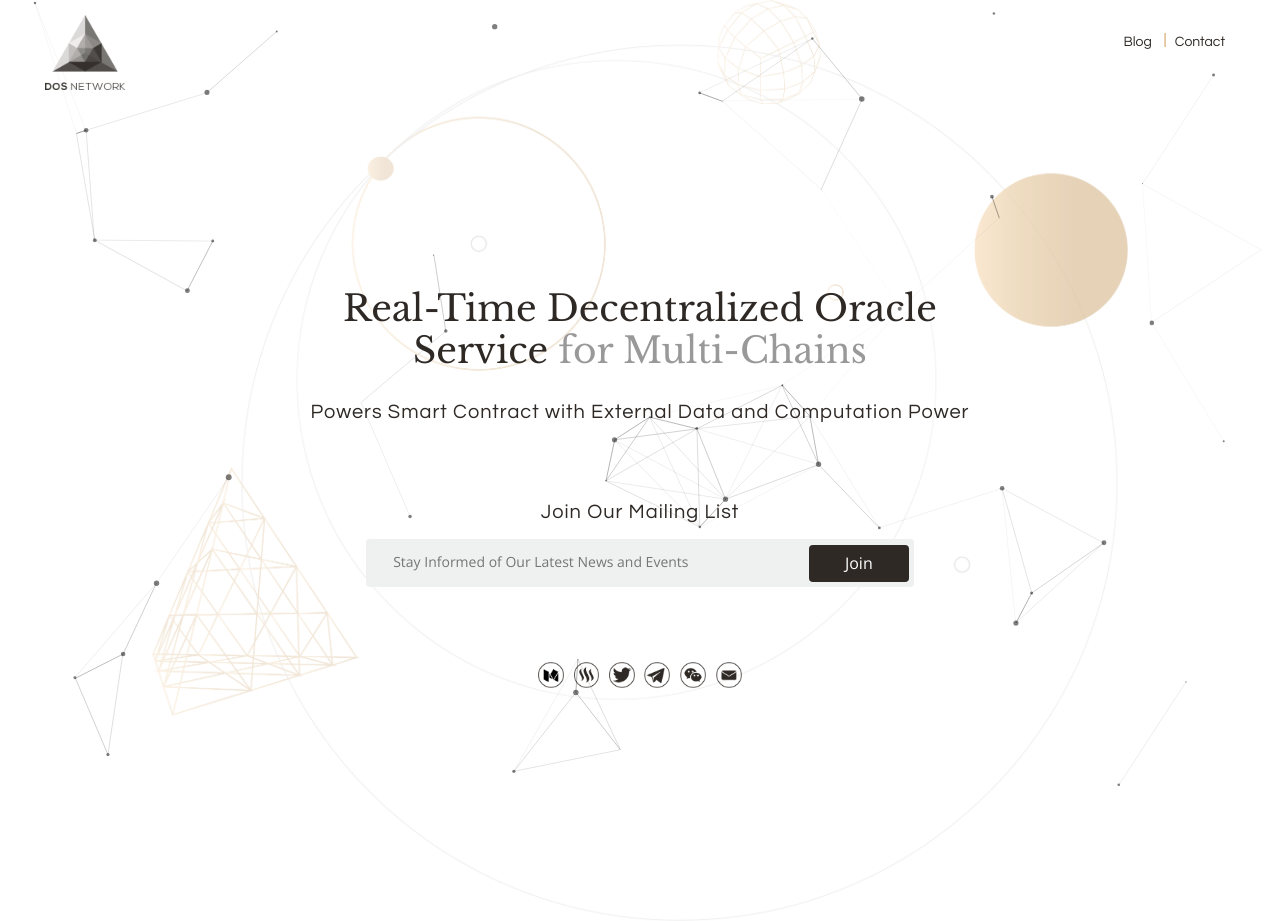
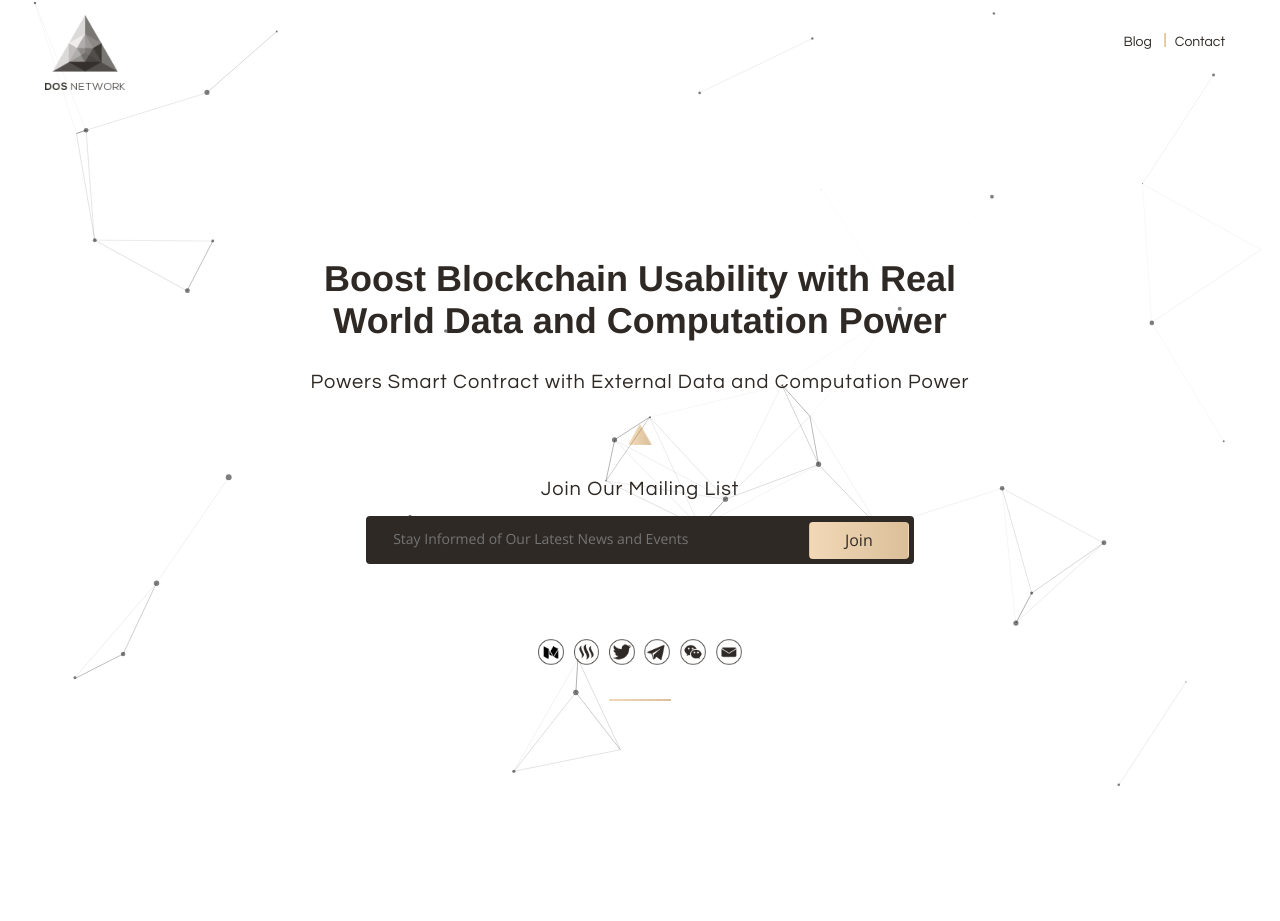
Before and after one commit to wendylw/dos-landing-page, a website: page index.html in a window 1280 px wide. After the commit the page ends 854 px from the top, so only its background shows below. Drawn offline with nearby package versions, Linux system fonts and the light colour scheme; a web font is replaced by a local one.

Commit message:
remove background

```diff
--- a/index.html
+++ b/index.html
@@ -13,7 +13,7 @@
   <!-- Place favicon.ico in the root directory -->
 
   <link href="https://fonts.googleapis.com/css?family=Open+Sans" rel="stylesheet">
-  <link href="https://fonts.googleapis.com/css?family=Libre+Baskerville" rel="stylesheet">
+  <link href="https://fonts.googleapis.com/css?family=Francois+One" rel="stylesheet">
   <link href="https://fonts.googleapis.com/css?family=Questrial" rel="stylesheet">
   <link rel="stylesheet" href="css/normalize.css">
   <link rel="stylesheet" href="css/main.css">
@@ -46,8 +46,11 @@
 
     <div class="landing container">
       <div class="banner text-center">
-        <h1 class="banner__title up-index">Real-Time Decentralized Oracle Service <span>for Multi-Chains</span></h1>
+        <h1 class="banner__title up-index">Boost Blockchain Usability with  Real World Data and Computation Power</h1>
         <h4 class="banner__subtitle up-index">Powers Smart Contract with External Data and Computation Power</h4>
+      </div>
+      <div class="divider__container container">
+        <img src="./img/divider-trangle.png" alt="">
       </div>
       <div class="landing__container text-center">
         <label class="landing__label up-index">Join Our Mailing List</label>
@@ -89,6 +92,9 @@
             </a>
           </li>
         </ul>
+        <div class="divider__container container">
+          <i class="divider__line"></i>
+        </div>
       </div>
     </div>
   </div>
--- a/js/main.js
+++ b/js/main.js
@@ -1,10 +1,10 @@
 var particleObject = {
   "particles": {
     "number": {
-      "value": 50,
+      "value": 45,
       "density": {
         "enable": true,
-        "value_area": 1000
+        "value_area": 1050
       }
     },
     "color": {
@@ -62,8 +62,8 @@ var particleObject = {
       "bounce": false,
       "attract": {
         "enable": false,
-        "rotateX": 600,
-        "rotateY": 1200
+        "rotateX": 200,
+        "rotateY": 200
       }
     }
   },
@@ -95,7 +95,7 @@ var particleObject = {
         "speed": 3
       },
       "repulse": {
-        "distance": 200,
+        "distance": 360,
         "duration": 0.4
       },
       "push": {
--- a/styles/_var.scss
+++ b/styles/_var.scss
@@ -14,7 +14,7 @@ $white: #fff;
 $gray: #999;
 $lightest-gray: #eff0f0;
 
-$title-font-family: 'Libre Baskerville', Mario, 'Helvetica Neue', Arial, sans-serif;
+$title-font-family:  'Francois One', 'Helvetica Neue', Arial, sans-serif;
 $subtitle-font-family: 'Questrial', Tahoma, Monaco, Ayuthaya, 'Helvetica Neue', Arial, sans-serif;
 
 $light-font-weight: 300;
--- a/styles/main.scss
+++ b/styles/main.scss
@@ -114,7 +114,6 @@ a {color: inherit;
 
 .landing-page {
   &__container {
-    background-image: url(../img/background.png);
     background-repeat: no-repeat;
     background-size: contain;
     background-position: center center;
@@ -164,9 +163,9 @@ a {color: inherit;
 .banner {
   &__title {
     margin: 30px auto;
-    max-width: 700px;
+    max-width: 650px;
     font-family: $title-font-family;
-    font-weight: $light-font-weight;
+    font-weight: bold;
 
     span {
       color: $gray;
@@ -174,6 +173,7 @@ a {color: inherit;
   }
 
   &__subtitle {
+    margin: 30px auto;
     font-size: $bigger-font;
     font-family: $subtitle-font-family;
     font-weight: $light-font-weight;
@@ -182,20 +182,28 @@ a {color: inherit;
 }
 
 .landing {
-  padding: 150px 0;
+  padding: 120px 0;
+
+  .form-group {
+    background-color: $main-color;
+  }
 
   .form-input {
     width: 400px;
+    color: $white;
+    background-color: transparent;
   }
 
   .btn {
     min-width: 100px;
     font-size: $big-font;
+    color: $main-color;
     font-weight: $light-font-weight;
+    background-image: linear-gradient(to right, $yellow-color, $dark-yellow-color);
   }
 
   &__container {
-    padding: 50px 0;
+    padding: 30px 0;
   }
 
   &__label {
@@ -211,7 +219,7 @@ a {color: inherit;
 }
 
 .social-icons {
-  padding: 30px 0;
+  padding: 30px 0 20px;
 
   &__item {
     display: inline-block;
@@ -235,6 +243,25 @@ a {color: inherit;
   background-size: cover;
   background-position: 50% 50%;
   background-repeat: no-repeat;
+}
+
+.divider {
+
+  &__container {
+    text-align: center;
+
+    img {
+      max-width: 24px;
+    }
+  }
+
+  &__line {
+    display: inline-block;
+    margin: 0 auto;
+    width: 62px;
+    height: 2px;
+    background-image: linear-gradient(to right, $yellow-color, $dark-yellow-color);
+  }
 }
 
 @media(max-width: 767px) {
```
Also changed, not shown: css/main.css, img/divider-trangle.png (added).
